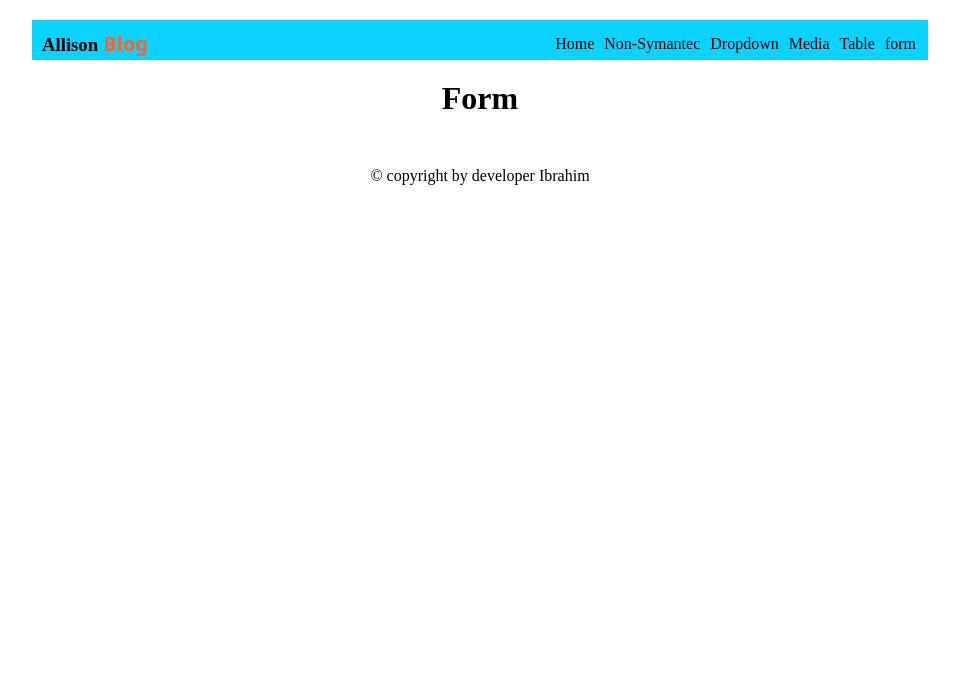
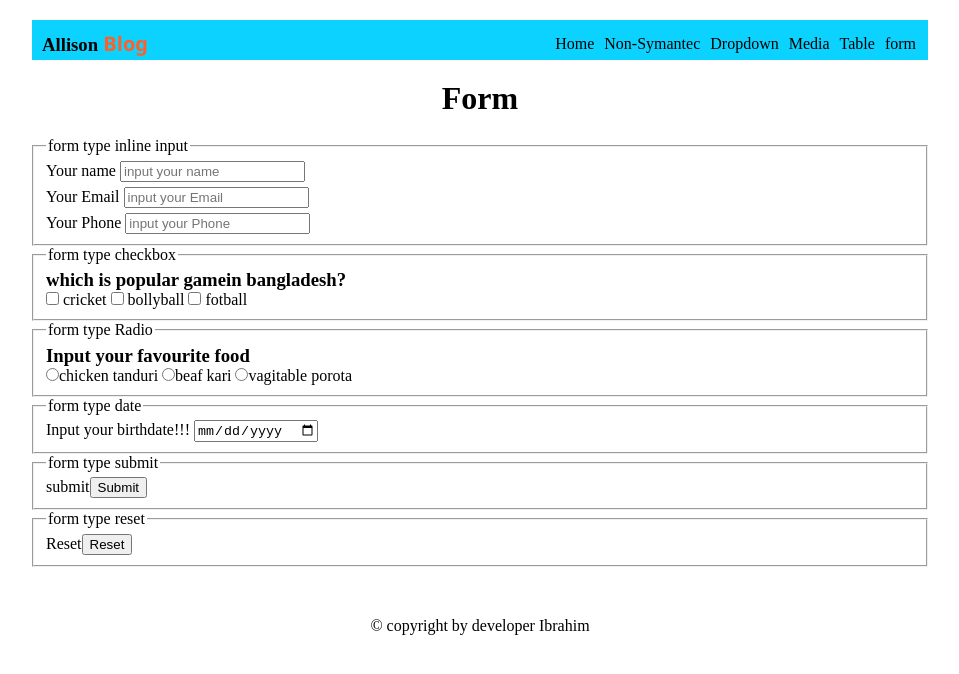
Before and after one commit to IbrahimDev007/htmlOverview, a plain HTML site: page form.html in a window 1280 px wide. Shown: the whole page, without its empty margins (68-1027 px from the left). Drawn offline with Linux system fonts and the light colour scheme.

Commit message:
form section finish to html overview

```diff
--- a/form.html
+++ b/form.html
@@ -7,38 +7,89 @@
 		<link rel="stylesheet" href="./css/style.css" />
 		<title>Document</title>
 	</head>
+	<style>
+.text-input{
+	display: flex;
+	gap: 5px;
+	flex-direction: column;
+}
+
+	</style>
 	<body>
 		<header>
 			<!-- Navbar -->
 			<nav>
-                <div class="navbar">
-				<h3 class="navbar-title">Allison<span class="nav-title"> Blog</span></h3>
-				<ul  >
-					<li ><a href="symentic.html">Home</a></li>
-					<li ><a href="nonsymantic.html"> Non-Symantec</a></li>
-					<li  class="content">
-                      Dropdown  <ul >
-                            <li >Dropdown 1</li>
-                            <li >Dropdown 2</li>
-                            <li >Dropdown 3</li>
-                            <li >Dropdown 4</li>
-                        </ul>
+				<div class="navbar">
+					<h3 class="navbar-title">
+						Allison<span class="nav-title"> Blog</span>
+					</h3>
+					<ul>
+						<li><a href="symentic.html">Home</a></li>
+						<li><a href="nonsymantic.html"> Non-Symantec</a></li>
+						<li class="content">
+							Dropdown
+							<ul>
+								<li>Dropdown 1</li>
+								<li>Dropdown 2</li>
+								<li>Dropdown 3</li>
+								<li>Dropdown 4</li>
+							</ul>
 						</li>
-						<li ><a href="/HtmlOverview/media.html">Media</a></li>
+						<li><a href="/HtmlOverview/media.html">Media</a></li>
 						<li><a href="table.html">Table</a></li>
 						<li><a href="form.html">form</a></li>
-				</ul>
-            </div>
-
+					</ul>
+				</div>
 			</nav>
 		</header>
 		<main>
-  <h1 class="blog-title">Form</h1>
-
-
+			<h1 class="blog-title">Form</h1>
+			<section class="table-section">
+				<fieldset class="text-input">
+					<legend class="form-title">form type inline input</legend>
+					<label for="">
+						Your name   <input type="text" placeholder="input your name"
+					/> <br></label>
+					<label class="input-position">
+						Your Email   <input type="email" placeholder="input your Email" /><br>
+					</label><label>
+						Your
+						Phone   <input type="number" placeholder="input your Phone"
+					/></label>
+				</fieldset>
+				<fieldset>
+					<legend class="form-title">form type checkbox</legend>
+					<label for=""
+						><h3>which is popular gamein bangladesh?</h3>
+						<input type="checkbox" /> cricket
+						<input type="checkbox" /> bollyball
+						<input type="checkbox" /> fotball
+					</label>
+				</fieldset>
+				<fieldset>
+					<legend class="form-title">form type Radio</legend>
+					<label for="">
+						<h3>Input your favourite food</h3>
+						<input type="radio" />chicken tanduri <input type="radio" />beaf
+						kari <input type="radio" />vagitable porota
+					</label>
+				</fieldset>
+				<fieldset>
+					<legend class="form-title">form type date</legend>
+					<label for="">
+						Input your birthdate!!!
+						<input type="date" /></label>
+				</fieldset>
+				<fieldset>
+					<legend class="form-title">form type submit</legend>
+					<label for="">submit<input type="submit" /></label>
+				</fieldset>
+				<fieldset>
+					<legend class="form-title">form type reset</legend>
+					<label for="">Reset<input type="reset" /></label>
+				</fieldset>
+			</section>
 		</main>
 	</body>
-	<footer>
-		&copy copyright by developer Ibrahim
-	</footer>
+	<footer>&copy copyright by developer Ibrahim</footer>
 </html>
```
Also changed, not shown: table.html (+5 -5 lines).
